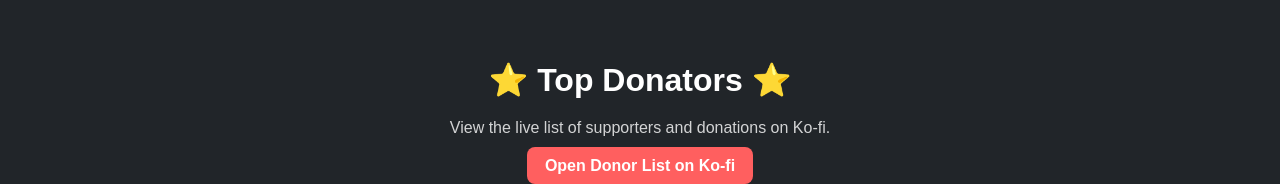
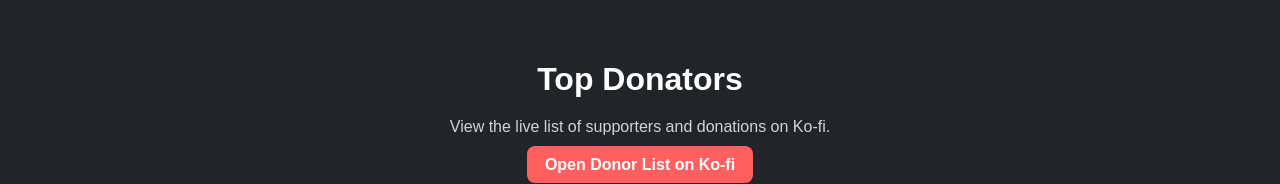
Before and after one commit to ilikeapplepieandapplejuice-eng/my-website, a plain HTML site: page index.html in a window 1280 px wide. Shown: the part 769-953 px from the top of the page. Drawn offline with nearby package versions, Linux system fonts and the light colour scheme.

Commit message:
Update index.html

```diff
--- a/index.html
+++ b/index.html
@@ -88,7 +88,7 @@
 
     <!-- ⭐ Always-working Donor Section (no iframe, no blocking) -->
     <div style="text-align:center;margin-top:40px;">
-        <h2 style="color:white;font-size:32px;margin-bottom:20px;">⭐ Top Donators ⭐</h2>
+        <h2 style="color:white;font-size:32px;margin-bottom:20px;"> Top Donators </h2>
 
         <p style="color:white;opacity:0.8;margin-bottom:20px;">
             View the live list of supporters and donations on Ko-fi.
```
